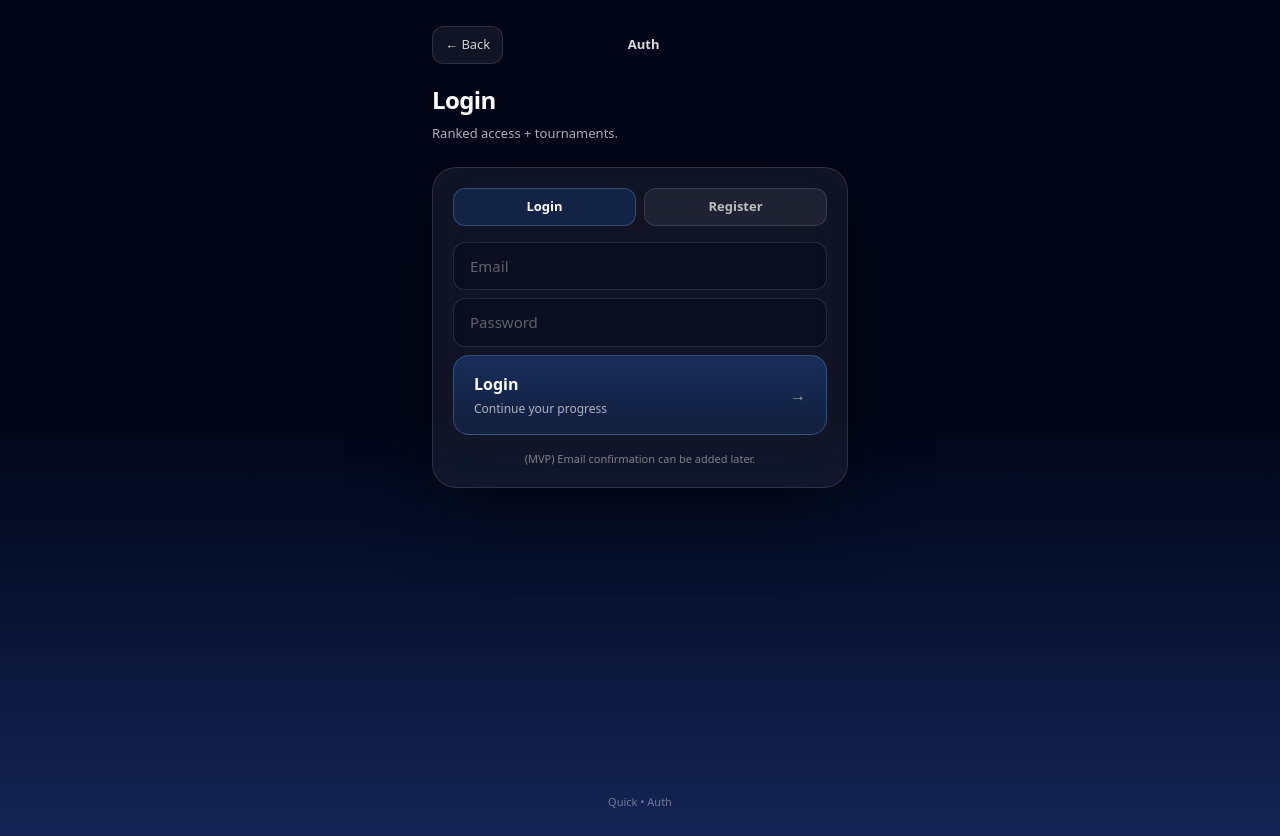
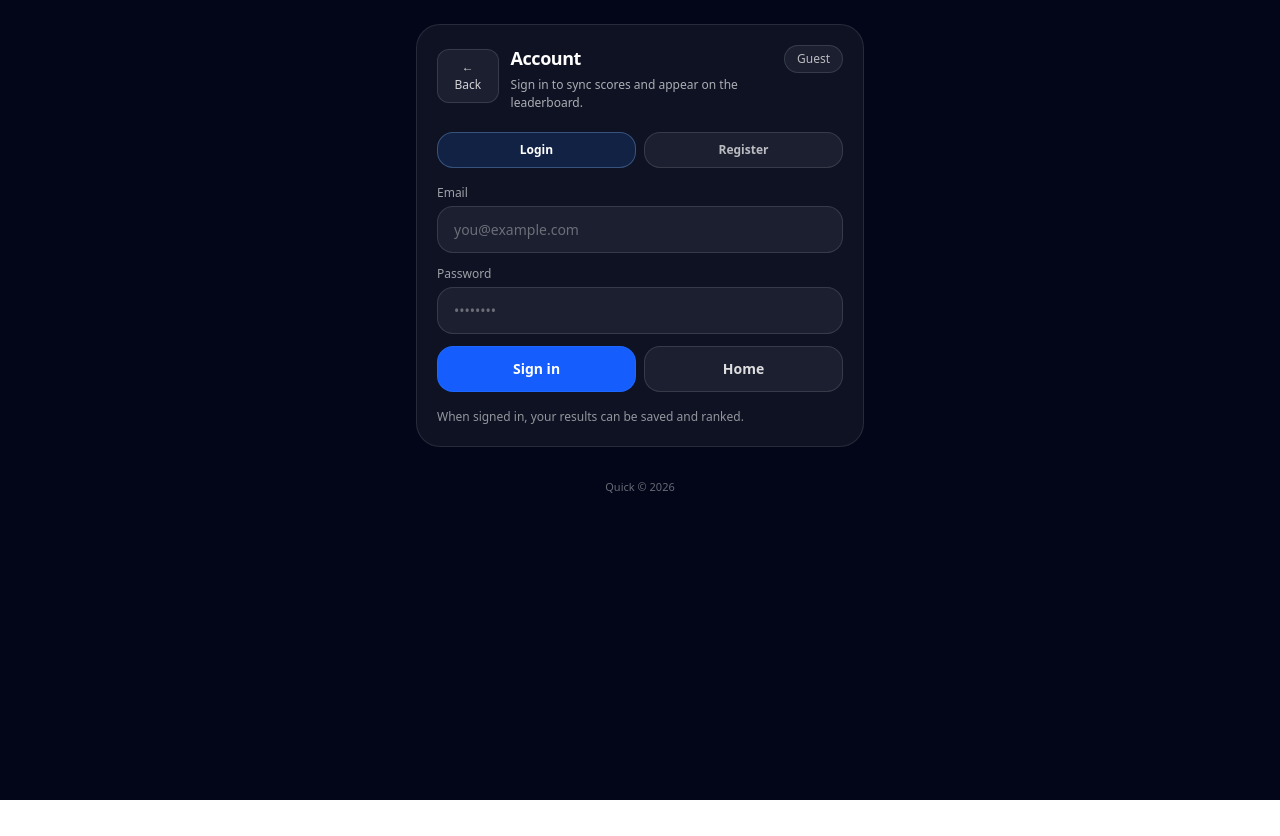
Before and after one commit to quickapp08/quick, a Next.js app: page /auth in a window 1280 px wide. After the commit the page ends 800 px from the top, so only its background shows below. Built offline with nearby package versions, Linux system fonts and the light colour scheme; no server answers.

Commit message:
Fix Vercel build: wrap useSearchParams in Suspense

```diff
--- a/app/auth/page.tsx
+++ b/app/auth/page.tsx
@@ -1,209 +1,313 @@
 "use client";
 
-import Link from "next/link";
-import { useEffect, useMemo, useState } from "react";
+import { Suspense, useEffect, useMemo, useState } from "react";
+import { useRouter, useSearchParams } from "next/navigation";
 import { supabase } from "../../lib/supabase";
-import { useRouter, useSearchParams } from "next/navigation";
 
 function cx(...classes: Array<string | false | null | undefined>) {
   return classes.filter(Boolean).join(" ");
 }
 
-type Mode = "login" | "register";
-type Msg = { type: "success" | "error" | "info"; text: string } | null;
+/**
+ * ✅ Next.js zahtijeva da useSearchParams() bude unutar Suspense boundary.
+ * Zato Page samo wrapa AuthInner u <Suspense>.
+ */
+export default function AuthPage() {
+  return (
+    <Suspense
+      fallback={
+        <main className="min-h-[100svh] bg-slate-950 px-4 pb-10 pt-6 text-white">
+          <div className="mx-auto w-full max-w-md">
+            <div className="rounded-2xl border border-white/10 bg-white/5 p-5">
+              <div className="text-[14px] font-semibold">Loading…</div>
+              <div className="mt-2 text-[12px] text-white/60">
+                Preparing account screen
+              </div>
+            </div>
+          </div>
+        </main>
+      }
+    >
+      <AuthInner />
+    </Suspense>
+  );
+}
 
-export default function AuthPage() {
+function msgBox(msg: string | null) {
+  if (!msg) return null;
+  return (
+    <div className="mt-4 rounded-2xl border border-rose-400/20 bg-rose-500/10 px-4 py-3 text-sm text-rose-100">
+      {msg}
+    </div>
+  );
+}
+
+function AuthInner() {
   const router = useRouter();
-  const sp = useSearchParams();
+  const searchParams = useSearchParams();
 
-  const initialMode = useMemo<Mode>(() => {
-    const m = sp.get("mode");
+  const mode = useMemo(() => {
+    const m = (searchParams.get("mode") || "login").toLowerCase();
     return m === "register" ? "register" : "login";
-  }, [sp]);
+  }, [searchParams]);
 
-  const [mode, setMode] = useState<Mode>(initialMode);
-
-  useEffect(() => {
-    setMode(initialMode);
-  }, [initialMode]);
+  const [loading, setLoading] = useState(false);
+  const [msg, setMsg] = useState<string | null>(null);
 
   const [email, setEmail] = useState("");
   const [password, setPassword] = useState("");
 
-  const [loading, setLoading] = useState(false);
-  const [msg, setMsg] = useState<Msg>(null);
+  const [isAuthed, setIsAuthed] = useState(false);
+  const [userEmail, setUserEmail] = useState<string | null>(null);
 
-  const submit = async () => {
+  // session state
+  useEffect(() => {
+    let mounted = true;
+
+    async function init() {
+      const { data } = await supabase.auth.getSession();
+      const s = data.session;
+      if (!mounted) return;
+      setIsAuthed(!!s);
+      setUserEmail(s?.user?.email ?? null);
+    }
+
+    init();
+
+    const { data: sub } = supabase.auth.onAuthStateChange((_event, session) => {
+      setIsAuthed(!!session);
+      setUserEmail(session?.user?.email ?? null);
+    });
+
+    return () => {
+      mounted = false;
+      sub.subscription.unsubscribe();
+    };
+  }, []);
+
+  async function signIn() {
     setLoading(true);
     setMsg(null);
 
-    if (!email.trim() || !password.trim()) {
-      setMsg({ type: "error", text: "Enter email and password." });
+    const { error } = await supabase.auth.signInWithPassword({
+      email: email.trim(),
+      password,
+    });
+
     setLoading(false);
+
+    if (error) {
+      setMsg(error.message);
       return;
     }
 
-    if (mode === "register") {
+    // ✅ nakon login-a: nazad na home + refresh
+    router.push("/");
+    router.refresh();
+  }
+
+  async function signUp() {
+    setLoading(true);
+    setMsg(null);
+
+    // Najsigurnije: bez email confirm komplikacija sad (kasnije ćemo)
     const { error } = await supabase.auth.signUp({
       email: email.trim(),
       password,
     });
 
+    setLoading(false);
+
     if (error) {
-        setMsg({ type: "error", text: error.message });
-        setLoading(false);
+      setMsg(error.message);
       return;
     }
 
-      // Ako email confirm nije uključen, user će biti odmah logiran.
-      // Ako jest, i dalje je ok — user se može logirati nakon potvrde.
-      setMsg({ type: "success", text: "Account created. You can now login." });
+    // ✅ nakon register-a: nazad na home + refresh
+    router.push("/");
+    router.refresh();
+  }
+
+  async function signOut() {
+    setLoading(true);
+    setMsg(null);
+
+    const { error } = await supabase.auth.signOut();
+
     setLoading(false);
+
+    if (error) {
+      setMsg(error.message);
       return;
     }
 
-    // login
-    const { error } = await supabase.auth.signInWithPassword({
-      email: email.trim(),
-      password,
-    });
-
-    if (error) {
-      setMsg({ type: "error", text: error.message });
-      setLoading(false);
-      return;
+    router.push("/");
+    router.refresh();
   }
 
-    setMsg({ type: "success", text: "Signed in." });
-    setLoading(false);
-
-    // Vraćamo na home — home će vidjeti session i prebaciti na MENU
-    router.push("/");
-    router.refresh();
-  };
-
-  const msgBox = (m: Msg) => {
-    if (!m) return null;
-
-    const base = "mt-4 rounded-xl border px-3 py-2 text-[13px] leading-snug";
-    const cls =
-      m.type === "success"
-        ? "border-emerald-400/20 bg-emerald-500/10 text-emerald-100"
-        : m.type === "error"
-        ? "border-rose-400/20 bg-rose-500/10 text-rose-100"
-        : "border-white/12 bg-white/6 text-white/80";
-
-    return <div className={cx(base, cls)}>{m.text}</div>;
-  };
-
   return (
-    <main
-      className="min-h-[100svh] w-full bg-gradient-to-b from-slate-950 via-slate-950 to-blue-950 text-white"
-      style={{
-        paddingTop: "max(env(safe-area-inset-top), 18px)",
-        paddingBottom: "max(env(safe-area-inset-bottom), 18px)",
-      }}
-    >
-      <div className="mx-auto flex min-h-[100svh] max-w-md flex-col px-4">
-        <header className="pt-2">
-          <div className="flex items-center justify-between">
-            <Link
-              href="/"
-              className="rounded-xl border border-white/12 bg-white/6 px-3 py-2 text-[13px] text-white/80 transition hover:bg-white/10 active:scale-[0.98] touch-manipulation"
+    <main className="min-h-[100svh] bg-slate-950 px-4 pb-10 pt-6 text-white">
+      <div className="mx-auto w-full max-w-md">
+        {/* Header */}
+        <div className="rounded-3xl border border-white/10 bg-white/5 p-5">
+          <div className="flex items-start justify-between gap-4">
+            <div className="flex items-start gap-3">
+              {/* Back */}
+              <button
+                onClick={() => router.push("/")}
+                className="mt-1 rounded-xl border border-white/12 bg-white/6 px-3 py-2 text-[12px] text-white/80 transition hover:bg-white/10 active:scale-[0.98] touch-manipulation"
               >
                 ← Back
-            </Link>
+              </button>
 
-            <div className="text-[13px] font-semibold text-white/85">Auth</div>
-            <div className="w-[64px]" />
+              <div>
+                <h1 className="text-[18px] font-semibold tracking-tight text-white">
+                  Account
+                </h1>
+                <p className="mt-1 text-[12px] text-white/65">
+                  {isAuthed
+                    ? `Signed in as ${userEmail ?? "user"}`
+                    : "Sign in to sync scores and appear on the leaderboard."}
+                </p>
+              </div>
             </div>
 
-          <h1 className="mt-5 text-2xl font-bold tracking-tight">
-            {mode === "login" ? "Login" : "Register"}
-          </h1>
-          <p className="mt-2 text-[13px] text-white/70">
-            Ranked access + tournaments.
-          </p>
-        </header>
+            <div
+              className={cx(
+                "rounded-full border px-3 py-1 text-[12px]",
+                isAuthed
+                  ? "border-emerald-400/20 bg-emerald-500/10 text-emerald-100"
+                  : "border-white/12 bg-white/6 text-white/70"
+              )}
+            >
+              {isAuthed ? "Online" : "Guest"}
+            </div>
+          </div>
 
-        <section className="mt-6 rounded-3xl border border-white/12 bg-white/6 p-5 shadow-[0_20px_80px_rgba(0,0,0,0.45)] backdrop-blur-xl">
-          <div className="grid grid-cols-2 gap-2">
+          {/* Body */}
+          {!isAuthed && (
+            <div className="mt-5">
+              <div className="flex gap-2">
                 <button
-              onClick={() => setMode("login")}
+                  onClick={() => router.push("/auth?mode=login")}
                   className={cx(
-                "rounded-xl px-3 py-2 text-[13px] font-semibold transition active:scale-[0.98] touch-manipulation",
+                    "flex-1 rounded-2xl border px-4 py-2 text-[12px] font-semibold transition active:scale-[0.98] touch-manipulation",
                     mode === "login"
-                  ? "border border-blue-300/25 bg-blue-500/15 text-white"
-                  : "border border-white/12 bg-white/6 text-white/70 hover:bg-white/10"
+                      ? "border-blue-300/30 bg-blue-500/15 text-white"
+                      : "border-white/12 bg-white/6 text-white/70 hover:bg-white/10"
                   )}
                 >
                   Login
                 </button>
-
                 <button
-              onClick={() => setMode("register")}
+                  onClick={() => router.push("/auth?mode=register")}
                   className={cx(
-                "rounded-xl px-3 py-2 text-[13px] font-semibold transition active:scale-[0.98] touch-manipulation",
+                    "flex-1 rounded-2xl border px-4 py-2 text-[12px] font-semibold transition active:scale-[0.98] touch-manipulation",
                     mode === "register"
-                  ? "border border-blue-300/25 bg-blue-500/15 text-white"
-                  : "border border-white/12 bg-white/6 text-white/70 hover:bg-white/10"
+                      ? "border-blue-300/30 bg-blue-500/15 text-white"
+                      : "border-white/12 bg-white/6 text-white/70 hover:bg-white/10"
                   )}
                 >
                   Register
                 </button>
               </div>
 
-          <div className="mt-4 space-y-2">
+              <div className="mt-4 space-y-3">
+                <div>
+                  <div className="mb-1 text-[12px] text-white/60">Email</div>
                   <input
-              placeholder="Email"
                     value={email}
                     onChange={(e) => setEmail(e.target.value)}
+                    type="email"
                     autoComplete="email"
-              inputMode="email"
-              className="w-full rounded-xl border border-white/12 bg-slate-950/40 px-4 py-3 text-[15px] text-white placeholder:text-white/35 outline-none focus:ring-2 focus:ring-blue-400/60"
+                    className="w-full rounded-2xl border border-white/12 bg-white/6 px-4 py-3 text-[14px] text-white outline-none placeholder:text-white/35 focus:border-blue-300/35 focus:ring-2 focus:ring-blue-400/20"
+                    placeholder="you@example.com"
                   />
+                </div>
 
+                <div>
+                  <div className="mb-1 text-[12px] text-white/60">Password</div>
                   <input
-              placeholder="Password"
-              type="password"
                     value={password}
                     onChange={(e) => setPassword(e.target.value)}
-              autoComplete={mode === "login" ? "current-password" : "new-password"}
-              className="w-full rounded-xl border border-white/12 bg-slate-950/40 px-4 py-3 text-[15px] text-white placeholder:text-white/35 outline-none focus:ring-2 focus:ring-blue-400/60"
+                    type="password"
+                    autoComplete={
+                      mode === "register" ? "new-password" : "current-password"
+                    }
+                    className="w-full rounded-2xl border border-white/12 bg-white/6 px-4 py-3 text-[14px] text-white outline-none placeholder:text-white/35 focus:border-blue-300/35 focus:ring-2 focus:ring-blue-400/20"
+                    placeholder="••••••••"
                   />
+                </div>
+
+                <div className="mt-2 grid grid-cols-2 gap-2">
+                  {mode === "register" ? (
+                    <button
+                      onClick={signUp}
+                      disabled={loading}
+                      className={cx(
+                        "rounded-2xl px-4 py-3 text-sm font-semibold text-white transition",
+                        "bg-blue-600 hover:bg-blue-700 border border-blue-500/30",
+                        "disabled:opacity-50 disabled:cursor-not-allowed active:scale-[0.98] touch-manipulation"
+                      )}
+                    >
+                      {loading ? "Please wait…" : "Create account"}
+                    </button>
+                  ) : (
+                    <button
+                      onClick={signIn}
+                      disabled={loading}
+                      className={cx(
+                        "rounded-2xl px-4 py-3 text-sm font-semibold text-white transition",
+                        "bg-blue-600 hover:bg-blue-700 border border-blue-500/30",
+                        "disabled:opacity-50 disabled:cursor-not-allowed active:scale-[0.98] touch-manipulation"
+                      )}
+                    >
+                      {loading ? "Please wait…" : "Sign in"}
+                    </button>
+                  )}
 
                   <button
-              onClick={submit}
+                    onClick={() => router.push("/")}
                     disabled={loading}
-              className="w-full rounded-2xl border border-blue-300/25 bg-gradient-to-b from-blue-500/25 to-blue-500/10 px-5 py-4 text-left transition hover:-translate-y-[1px] hover:shadow-[0_0_40px_rgba(59,130,246,0.28)] active:scale-[0.98] touch-manipulation disabled:opacity-60"
+                    className={cx(
+                      "rounded-2xl border border-white/12 bg-white/6 px-4 py-3 text-sm font-semibold text-white/85 transition hover:bg-white/10",
+                      "disabled:opacity-50 disabled:cursor-not-allowed active:scale-[0.98] touch-manipulation"
+                    )}
                   >
-              <div className="flex items-center justify-between">
-                <div>
-                  <div className="text-[16px] font-semibold">
-                    {loading
-                      ? "Please wait…"
-                      : mode === "login"
-                      ? "Login"
-                      : "Create account"}
+                    Home
+                  </button>
                 </div>
-                  <div className="mt-1 text-[12px] text-white/65">
-                    {mode === "login" ? "Continue your progress" : "Ranked access + tournaments"}
+
+                <div className="mt-4 text-[12px] text-white/55">
+                  When signed in, your results can be saved and ranked.
                 </div>
-                </div>
-                <div className="text-white/55">→</div>
-              </div>
-            </button>
-
-            <div className="pt-2 text-center text-[11px] text-white/45">
-              (MVP) Email confirmation can be added later.
               </div>
 
               {msgBox(msg)}
             </div>
-        </section>
+          )}
 
-        <footer className="mt-auto pb-2 pt-8 text-center text-[11px] text-white/40">
-          Quick • Auth
+          {isAuthed && (
+            <div className="mt-5">
+              <button
+                onClick={signOut}
+                disabled={loading}
+                className={cx(
+                  "w-full rounded-2xl border border-white/12 px-4 py-3 text-sm font-semibold transition",
+                  "bg-white/6 hover:bg-white/10 text-white/85",
+                  "disabled:opacity-50 disabled:cursor-not-allowed active:scale-[0.98] touch-manipulation"
+                )}
+              >
+                {loading ? "Please wait…" : "Logout"}
+              </button>
+
+              {msgBox(msg)}
+            </div>
+          )}
+        </div>
+
+        <footer className="mt-8 text-center text-[11px] text-white/40">
+          Quick © {new Date().getFullYear()}
         </footer>
       </div>
     </main>
```
Lines whose indentation alone changed are shown as unchanged.
